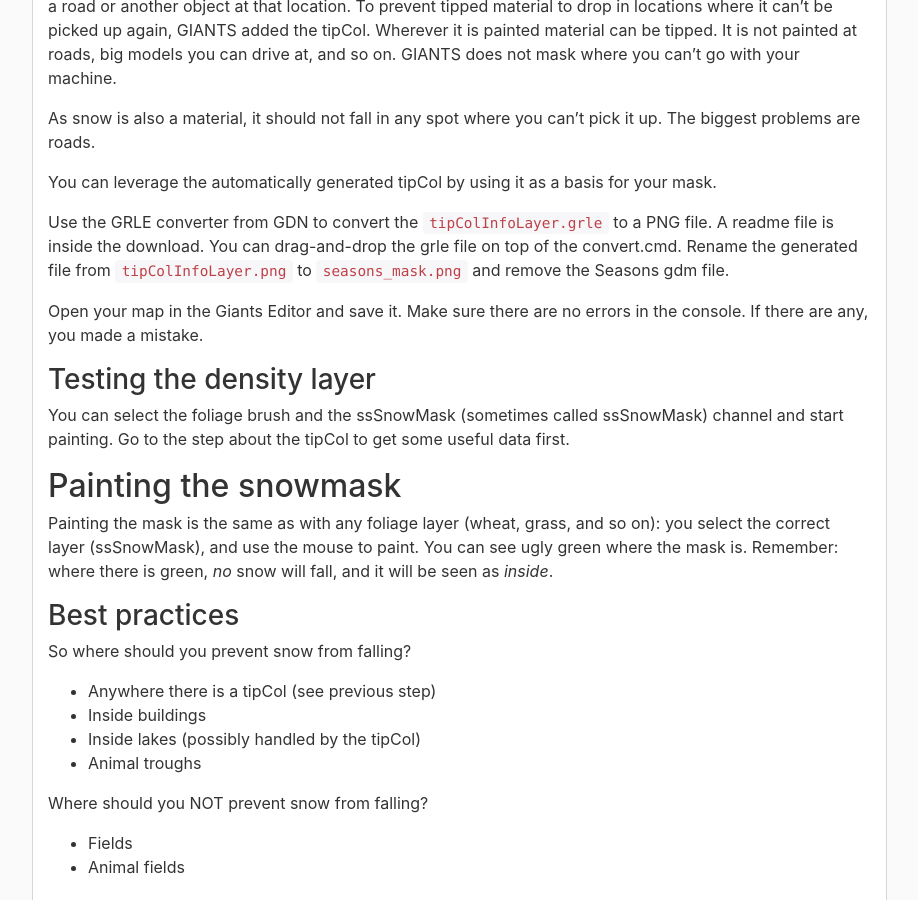
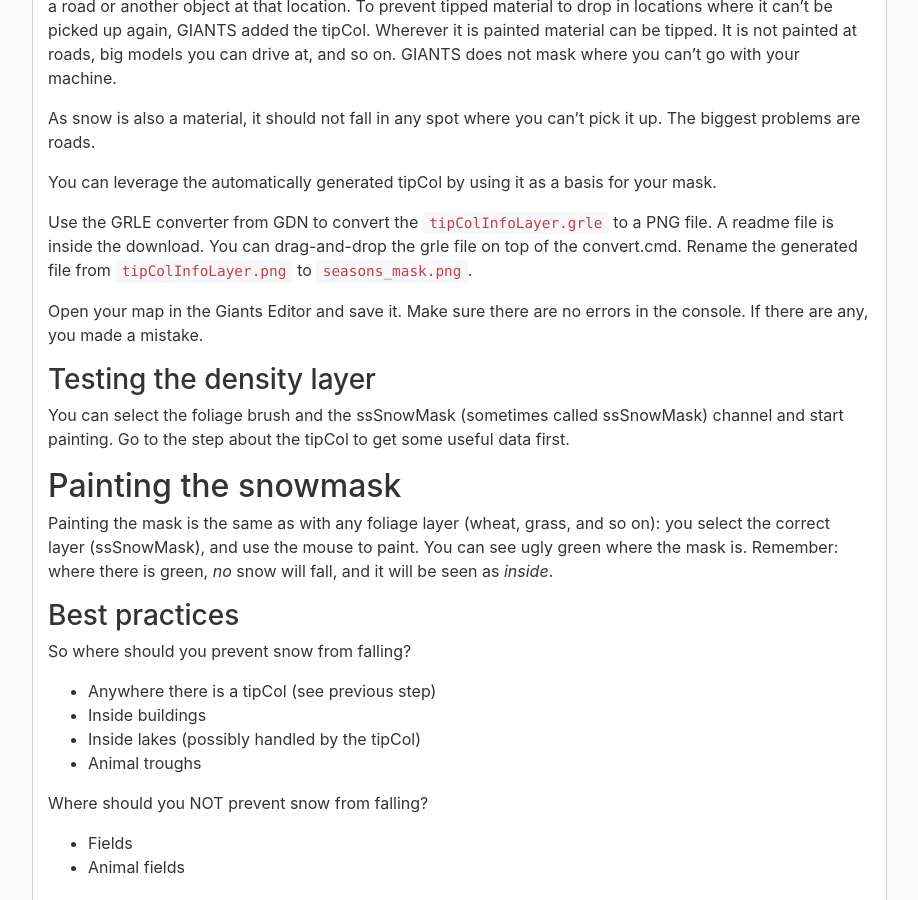
Before and after one commit to RealismusModding/realismusmodding.github.io, a Jekyll site: the page built from mods/seasons/manual/modding/maps/seasons_mask.md, in a window 1280 px wide and 900 px high, scrolled down 2379 px. Shown: the whole window, without its empty margins (323-1241 px from the left). Built offline with Jekyll 4.4.1, drawn with Linux system fonts in a browser that asks for light colours; comment, search, counter and statistics services are not loaded.

Commit message:
Delete old instruction

```diff
--- a/mods/seasons/manual/modding/maps/seasons_mask.md
+++ b/mods/seasons/manual/modding/maps/seasons_mask.md
@@ -96,7 +96,7 @@ As snow is also a material, it should not fall in any spot where you can't pick
 You can leverage the automatically generated tipCol by using it as a basis for your mask.
 
 Use the GRLE converter from GDN to convert the `tipColInfoLayer.grle` to a PNG file. A readme file is inside the download. You can drag-and-drop the grle file on top of the convert.cmd.
-Rename the generated file from `tipColInfoLayer.png` to `seasons_mask.png` and remove the Seasons gdm file.
+Rename the generated file from `tipColInfoLayer.png` to `seasons_mask.png`.
 
 Open your map in the Giants Editor and save it. Make sure there are no errors in the console. If there are any, you made a mistake.
 
```
